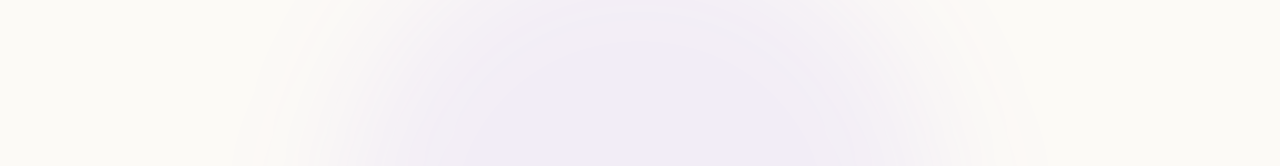
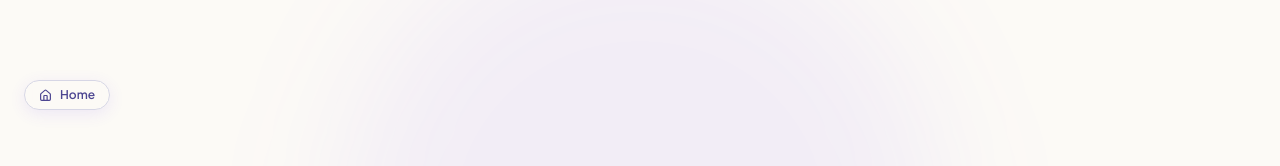
Before and after one commit to narendraAnalytics/actaflow-, a Next.js app: page /features in a window 1280 px wide. Shown: the top 166 px of the page. Built offline with nearby package versions, Linux system fonts and the light colour scheme.

Commit message:
updated document . Added home to the features page.

```diff
--- a/src/app/features/page.tsx
+++ b/src/app/features/page.tsx
@@ -16,6 +16,7 @@ import {
   AtSign,
   ShieldCheck,
   ArrowRight,
+  Home,
 } from "lucide-react";
 
 const EASE: [number, number, number, number] = [0.22, 1, 0.36, 1];
@@ -726,6 +727,22 @@ export default function FeaturesPage() {
           )}
         </AnimatePresence>
 
+        {/* ── Home button (top-left) ── */}
+        <Link
+          href="/"
+          className="fixed top-20 left-6 z-40 flex items-center gap-2 px-3.5 py-1.5 rounded-full text-xs font-semibold transition-all duration-200 hover:scale-105"
+          style={{
+            background: "oklch(0.985 0.006 90 / 0.85)",
+            border: "1px solid oklch(0.88 0.02 285)",
+            boxShadow: "0 4px 16px oklch(0.55 0.25 285 / 0.10)",
+            backdropFilter: "blur(8px)",
+            color: "oklch(0.44 0.12 285)",
+          }}
+        >
+          <Home size={13} strokeWidth={2.2} />
+          Home
+        </Link>
+
         {/* ── Slide counter (top-right) — features + tech slide only ── */}
         {current > 0 && current < TOTAL - 1 && (
           <div
```
